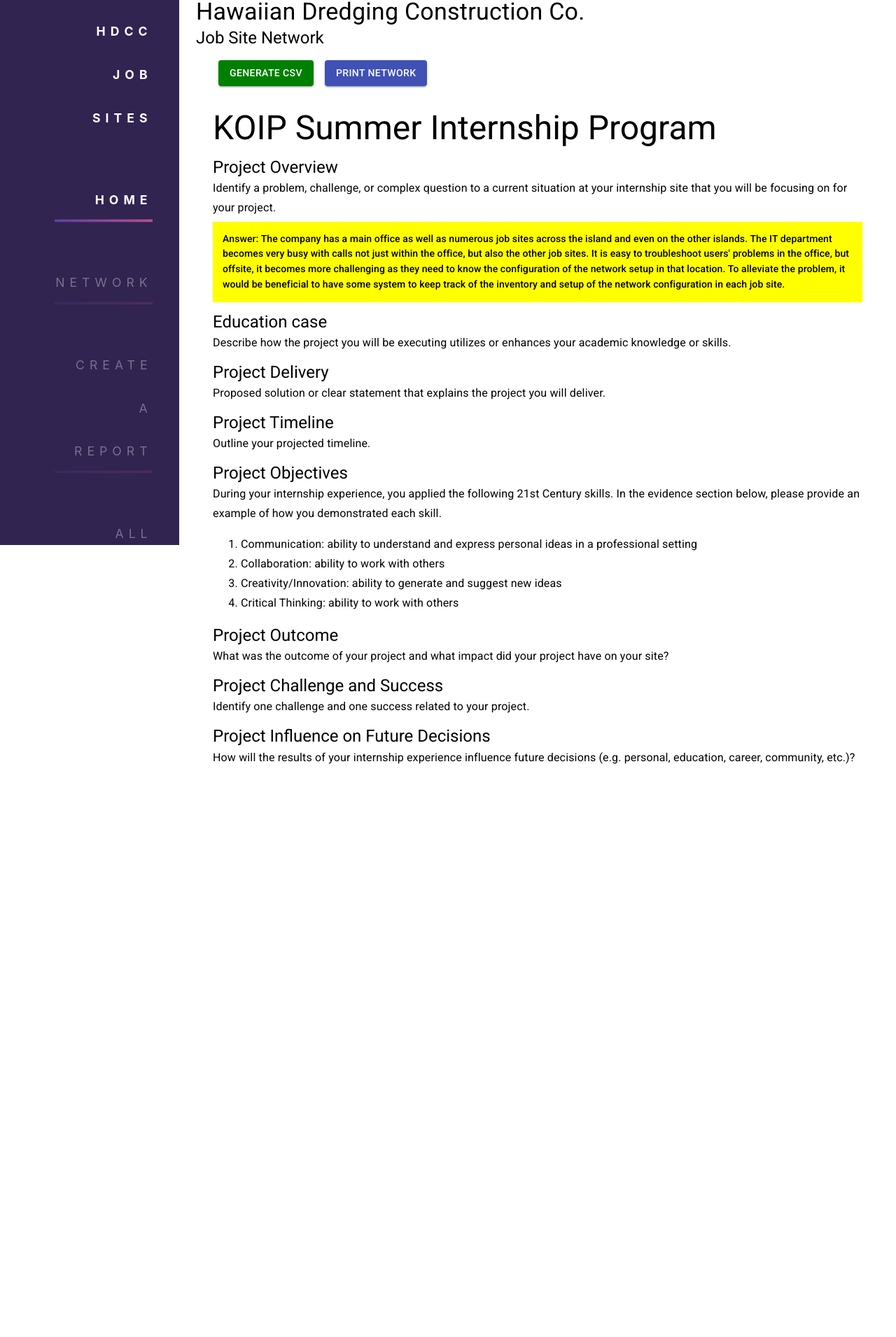
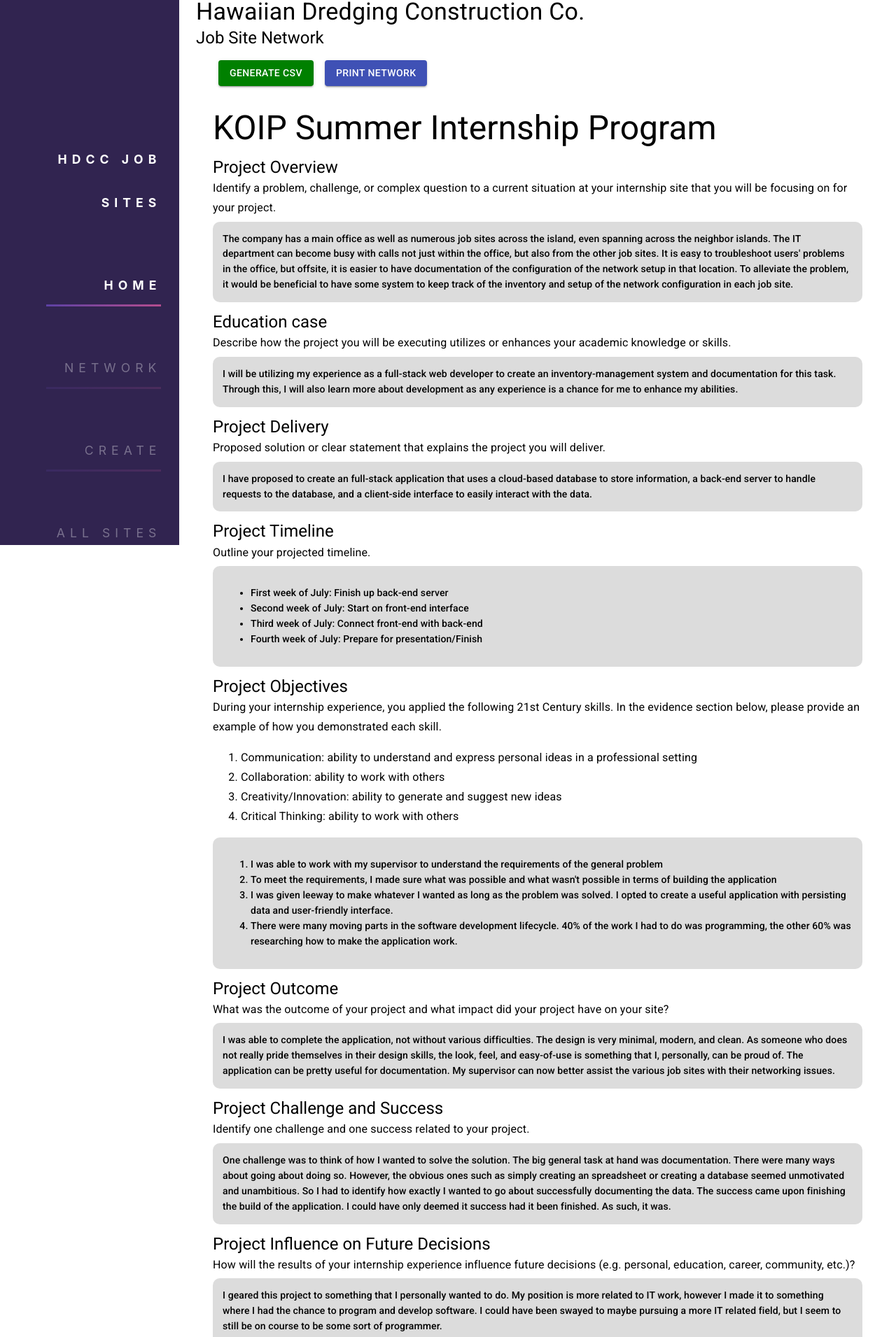
Before and after one commit to janeligio/hdccproject, a React (Create React App) app in the folder client/: page / in a window 1280 px wide. Shown: the part 21-1932 px from the top of the page at 70% size. Before the commit the page ends 1123 px from the top, so only its background shows below. Built offline with nearby package versions, Linux system fonts and the light colour scheme; no server answers.

Commit message:
Update 7/29/19

```diff
--- a/client/package.json
+++ b/client/package.json
@@ -13,6 +13,7 @@
     "node-sass": "^4.12.0",
     "react": "^16.8.6",
     "react-confirm-alert": "^2.4.1",
+    "react-date-picker": "^7.8.0",
     "react-datepicker": "^2.7.0",
     "react-dom": "^16.8.6",
     "react-router-dom": "^5.0.1",
--- a/client/src/App.js
+++ b/client/src/App.js
@@ -18,7 +18,6 @@
     super(props);
     this.state = {
       jobsites: [],
-
     };
   }
 
--- a/client/src/components/CreateReport/CreateReport.css
+++ b/client/src/components/CreateReport/CreateReport.css
@@ -1,9 +1,9 @@
 #create-form-container {
  	box-shadow: 0 0 20px 0 rgba(0, 0, 0, 0.2), 0 5px 5px 0 rgba(0, 0, 0, 0.24);
  	width: 450px;
- 	margin: 0 auto;
+ 	margin: 3em auto;
   padding: 1em;
-  margin-top: 3em;
+
 }
 
 #create-form-container > * {
@@ -16,13 +16,16 @@
   margin-bottom: 10px;
 }
 
-#create-form-container input[type="text"] {
+#create-form-container input[type="text"],div.react-date-picker__inputGroup {
 	width: 90%;
 	border: 1px solid #ccc;
 	background: #FFF;
 /*	margin: 0 2em 0 0;
 */	padding: 10px;
 	display: block;
+}
+div.react-date-picker__wrapper {
+  border: none;
 }
 #create-form-container input[type="text"]:hover {
   -webkit-transition: border-color 0.3s ease-in-out;
--- a/client/src/components/JobSiteNetwork/JobSiteNetwork.js
+++ b/client/src/components/JobSiteNetwork/JobSiteNetwork.js
@@ -55,13 +55,13 @@
 
 function EquipmentButton({path, name}) {
         const classes = equipmentStyles();
-        return <Button href="#text-buttons" className={classes.button}>
+        return <Button href="#text-button" className={classes.button}>
                 <Link style={{textDecoration:'none',color:'black'}} to={path}>{name}</Link>
                 </Button>;
 }
 function SortButton({action, name}) {
         const classes = equipmentStyles();
-        return <a onClick={action} style={{textDecoration:'none',color:'rgba(0, 0, 0, 0.54)'}} href="#text-buttons" className={classes.button}>
+        return <a onClick={action} style={{textDecoration:'none',color:'rgba(0, 0, 0, 0.54)'}} href="#sort" className={classes.button}>
                 {name}
                 </a>;
 }
@@ -111,7 +111,7 @@
 const Row = (props) => (
 	<TableRow className={`site-row ${(props.index+1)%2 === 0 ? 'network-even' : 'network-odd'} `}>
 		<TableCell><EquipmentButton path={`/site/${props.data._id}`} name={props.data.name}/></TableCell>
-		<TableCell>{props.data.subnet || `none`}</TableCell>
+		<TableCell>{props.data.subnet || <span>&nbsp;---</span>}</TableCell>
 		<TableCell><Link to={`/edit/${props.data._id}`}><EditButton/></Link></TableCell>
 		<TableCell><DeleteButton {...props} action={handleDelete(props.data._id, props.setRedirect)}/></TableCell>
 	</TableRow>
--- a/client/src/components/JobSites/JobSiteSingleton/JobSiteCard.js
+++ b/client/src/components/JobSites/JobSiteSingleton/JobSiteCard.js
@@ -91,7 +91,7 @@
         </Typography>
       </CardContent>
       <CardActions>
-        <Button color="primary" href={`/site/${props.data._id}`} classes={classes.button} size="small">View</Button>
+        <Button color="primary" href={`/site/${props.data._id}`} className={classes.button} size="small">View</Button>
       </CardActions>
     </Card>
   );
--- a/client/src/components/LandingPage/KOIP.js
+++ b/client/src/components/LandingPage/KOIP.js
@@ -18,11 +18,11 @@
       	/>
       	<Answer content={`
       		The company has a main office as well as numerous job sites across
-      		 the island and even on the other islands.
-      		 The IT department becomes very busy with calls not just within the office,
-      		 but also the other job sites. It is easy to troubleshoot users' problems
-      		 in the office, but offsite, it becomes more challenging as they need to
-      		 know the configuration of the network setup in that location.
+      		 the island, even spanning across the neighbor islands.
+      		 The IT department can become busy with calls not just within the office,
+      		 but also from the other job sites. It is easy to troubleshoot users' problems
+      		 in the office, but offsite, it is easier to have documentation
+      		 of the configuration of the network setup in that location.
       		 To alleviate the problem, it would be beneficial to have some system
       		 to keep track of the inventory and setup of the network configuration in
       		 each job site.
@@ -37,6 +37,12 @@
       		`}/>
       	}
       	/>
+      	<Answer content={`
+      		I will be utilizing my experience as a full-stack web developer to create an inventory-management system
+      		and documentation for this task. Through this, I will also learn more about
+      		development as any experience is a chance for me to enhance my abilities.
+
+      	`}/>
       <Section
       	header={<Header content={`
         Project Delivery
@@ -47,6 +53,11 @@
       		`}/>
       	}
       	/>
+      	<Answer content={`
+      		I have proposed to create an full-stack application that uses a cloud-based database to
+      		store information, a back-end server to handle requests to the database, and a client-side
+      		interface to easily interact with the data.
+      		`}/>
       <Section
       	header={<Header content={`
         Project Timeline
@@ -57,6 +68,16 @@
       		`}/>
       	}
       	/>
+      	<Answer content={
+      		<div>
+      			<ul>
+      				<li>First week of July: Finish up back-end server</li>
+      				<li>Second week of July: Start on front-end interface</li>
+      				<li>Third week of July: Connect front-end with back-end</li>
+      				<li>Fourth week of July: Prepare for presentation/Finish</li>
+      			</ul>
+      		</div>
+      	}/>
       <Section
       	header={<Header content={`
         Project Objectives
@@ -77,6 +98,22 @@
 			 </div>}/>
       	}
       	/>
+      	<Answer content={
+      	 	<div>
+      	 	<ol>
+      	 	<li>I was able to work with my supervisor to understand the requirements of the general
+      	 		problem
+      	 		</li>
+      	 	<li>To meet the requirements, I made sure what was possible and what wasn't possible
+      	 		in terms of building the application</li>
+      	 	<li>I was given leeway to make whatever I wanted as long as the problem was solved.
+      	 		I opted to create a useful application with persisting data and user-friendly interface.
+      	 		</li>
+      	 	<li>There were many moving parts in the software development lifecycle. 40% of the work I had to do
+      	 		was programming, the other 60% was researching how to make the application work.
+      	 	</li>
+      	 	</ol>
+      		</div>}/>
       <Section
       	header={<Header content={`
         Project Outcome
@@ -87,6 +124,14 @@
       		`}/>
       	}
       	/>
+      	<Answer content={`
+      		I was able to complete the application, not without various difficulties.
+      		The design is very minimal, modern, and clean. As someone who does not really
+      		pride themselves in their design skills, the look, feel, and easy-of-use is
+      		something that I, personally, can be proud of. The application can be pretty useful
+      		for documentation. My supervisor can now better assist the various job sites with their
+      			networking issues.
+      		`}/>
       <Section
       	header={<Header content={`
         Project Challenge and Success
@@ -97,6 +142,14 @@
       		`}/>
       	}
       	/>
+      	<Answer content="
+      		One challenge was to think of how I wanted to solve the solution. The big general
+      		task at hand was documentation. There were many ways about going about doing so.
+      		However, the obvious ones such as simply creating an spreadsheet or creating a database
+      		seemed unmotivated and unambitious. So I had to identify how exactly I wanted to go
+      		about successfully documenting the data. The success came upon finishing the build
+      		of the application. I could have only deemed it success had it been finished. As such, it was.
+      	"/>
       <Section
       	header={<Header content={`
         Project Influence on Future Decisions
@@ -107,7 +160,13 @@
       		`}/>
       	}
       	/>
-
+      	<Answer content="
+      		I geared this project to something that I personally wanted to do.
+      		My position is more related to IT work, however I made it to something
+      		where I had the chance to program and develop software. I could have been
+      		swayed to maybe pursuing a more IT related field, but I seem to still be
+      		on course to be some sort of programmer.
+      	"/>
 	</div>
 );
 const Header = ({content}) => (
@@ -128,8 +187,11 @@
 );
 const Answer = ({content}) => (
       <Typography variant="subtitle2" gutterBottom>
-      <div style={{backgroundColor:'yellow', padding:'1em'}}>
-      Answer:{content}
+      <div style={{backgroundColor:'#DCDCDC	',
+      	padding:'1em',
+      	border:'none',
+      	borderRadius:'10px'}}>
+      {content}
       </div>
       </Typography>
 );
--- a/client/src/components/SideBar/SideBar.js
+++ b/client/src/components/SideBar/SideBar.js
@@ -19,14 +19,14 @@
 		  <aside className="sidebar">
 		    <nav style={fontSize} className="nav">
 		      <ul>
-		        <li id="sidebar-header" className="active"><a>HDCC Job Sites</a></li>
+		        <li id="sidebar-header" className="active"><a id="sidebar-header-button" href="/">HDCC Job Sites</a></li>
 		        {[
 		        	{path:'/',title:'Home',},
 		        	{path:'/network',title:'Network',},
-		        	{path:'/create',title:'Create a Report',},
+		        	{path:'/create',title:'Create',},
 		        	{path:'/all',title:'All Sites',},
 		        	]
-		        	.map(link => (<NavigationalLink path={`${link.path}`} title={`${link.title}`}/>))
+		        	.map(link => (<NavigationalLink key={link.path} path={`${link.path}`} title={`${link.title}`}/>))
 		        }
 		      </ul>
 		    </nav>
--- a/client/src/components/SideBar/SideBar.scss
+++ b/client/src/components/SideBar/SideBar.scss
@@ -8,26 +8,25 @@
 .sidebar {
   position: fixed;
   width: 20%;
-  height: 100vh;
+  // height: 100vh;
+  height: 100%;
   background: #312450; /* purple */
   /*  nice black
   background:   #151515;
   */
   font-size: 0.55em;
-
-    position: fixed;
-    overflow-y: scroll;
+    // position: fixed;
     top: 0;
     bottom: 0;
-
+ overflow-y: auto;
   }
 
 .nav {
   position: relative;
-  margin: 0 15%;
+  margin: 0 10%;
   text-align: right;
   top: 50%;
-  transform: translateY(-50%);
+  transform: translateY(-40%);
 }
 
 .nav ul {
@@ -37,7 +36,7 @@
     position: relative;
     margin: 3.2em 0;
 
-    a {
+    a, button {
       line-height: 3.5em;
       text-transform: uppercase;
       text-decoration: none;
@@ -47,7 +46,7 @@
       transition: all ease-out 100ms;
     }
 
-    &.active a {
+    &.active a, button {
       color: white;
       font-weight: bold;
     }
@@ -56,7 +55,7 @@
       opacity: 0.2;
     }
 
-    &:not(.active):hover a {
+    &:not(.active):hover a, button {
       color: rgba(#FFF, 0.75);
     }
 
@@ -74,8 +73,16 @@
 }
 
 /* Target the header */
+a#sidebar-header-button {
+    border: none;
+    background: none;
+}
+a#sidebar-header-button:hover {
+  cursor: default;
+}
+.nav ul li#sidebar-header::after {
 
-.nav ul li#sidebar-header::after {
   background: none;
   background-image: none;
+
 }
```
Also changed, not shown: client/src/components/CreateReport/CreateReport.js (+11 -16 lines), client/src/components/EditReport/EditReport.js (+14 -15 lines), 2 other files (tests, documents, lock files or other folders).
